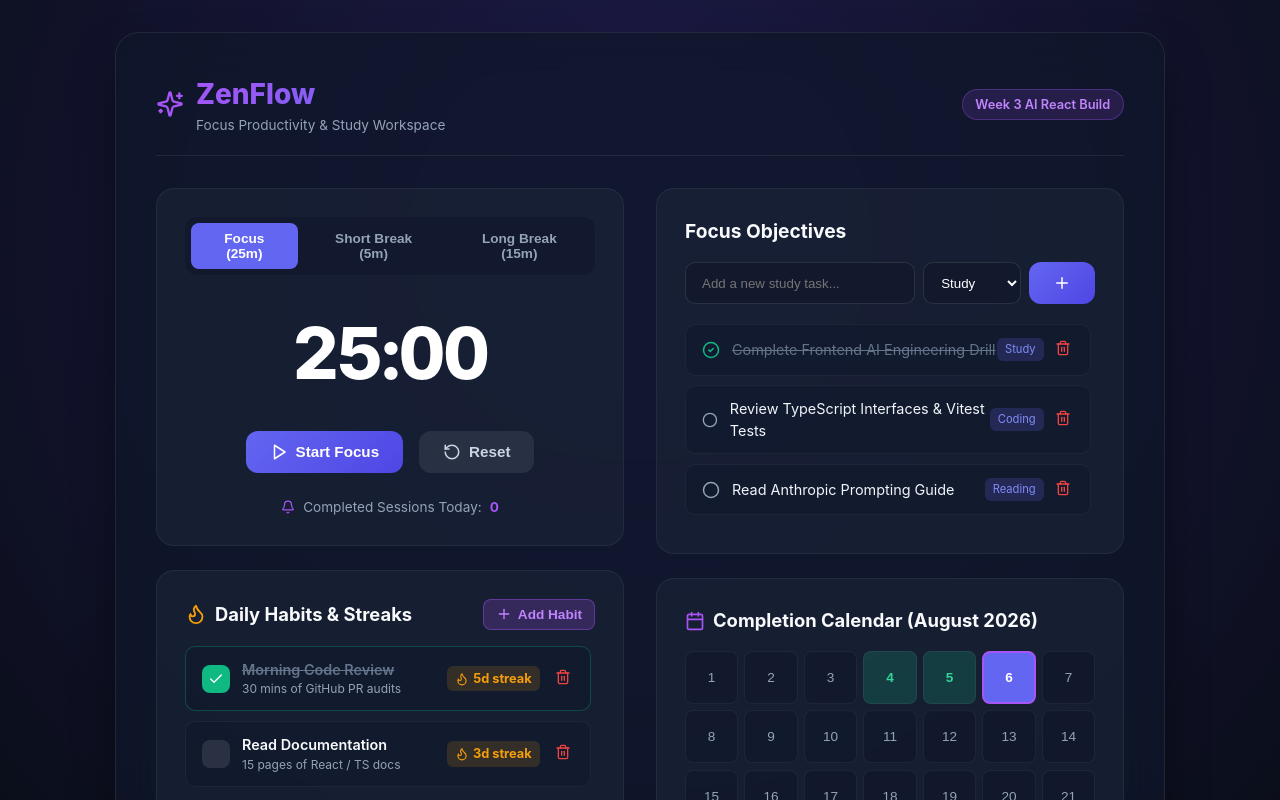
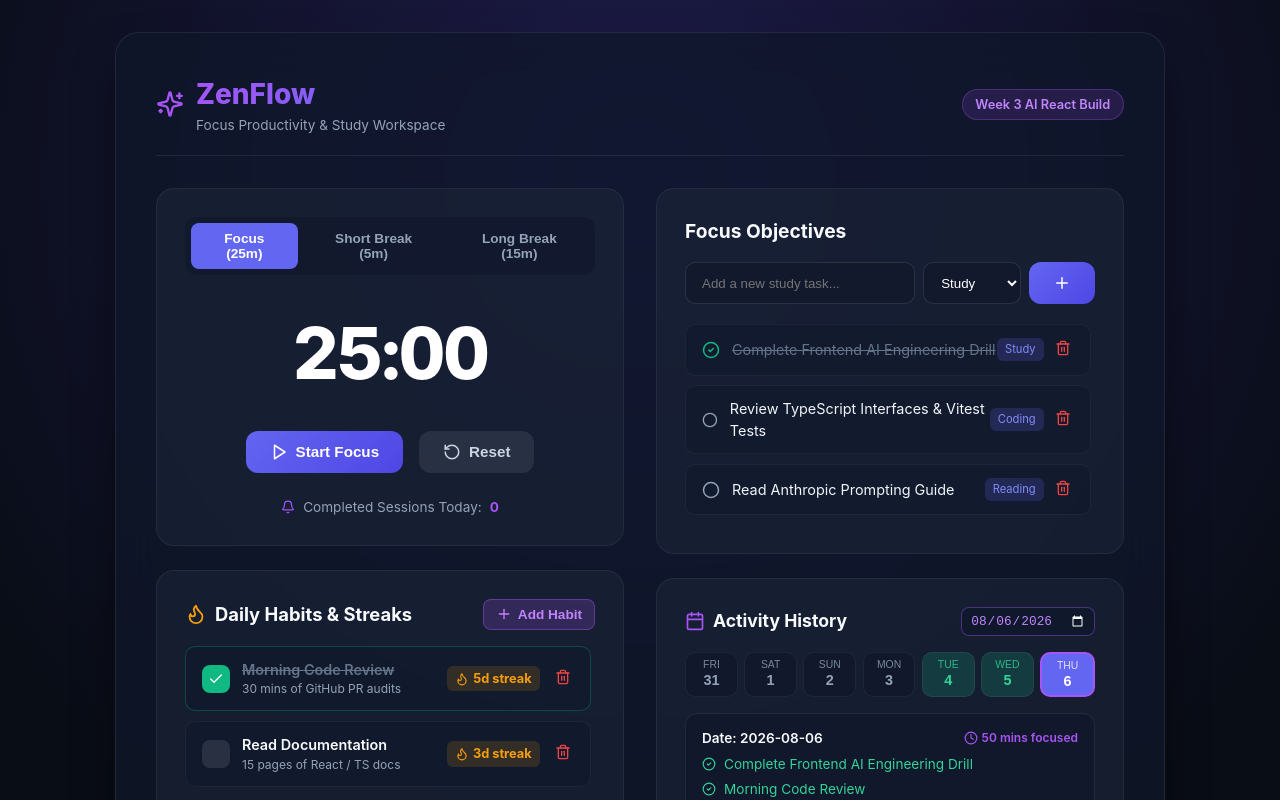
Before and after one commit to Atisha-Priyadarshani/ZenFlow-Focus-Hub, a React (Vite) app in the folder ZenFlow/: page / in a window 1280 px wide. Shown: the top 800 px of the page. Built offline with nearby package versions, Linux system fonts and the light colour scheme.

Commit message:
Refactor Activity History Calendar into compact 7-day strip with native date picker

```diff
--- a/ZenFlow/src/components/CompletionCalendar.tsx
+++ b/ZenFlow/src/components/CompletionCalendar.tsx
@@ -31,38 +31,39 @@ const BG_SELECTED = '#6366f1';
 const BG_RECORD = 'rgba(16, 185, 129, 0.2)';
 const BG_DEFAULT = 'rgba(15, 23, 42, 0.6)';
 
-interface DayButtonProps {
-  day: number;
+interface DayPillProps {
+  dayName: string;
+  dayNum: number;
   isSelected: boolean;
   hasRecord: boolean;
   onClick: () => void;
 }
 
-const DayButton: React.FC<DayButtonProps> = ({ day, isSelected, hasRecord, onClick }) => {
+const DayPill: React.FC<DayPillProps> = ({ dayName, dayNum, isSelected, hasRecord, onClick }) => {
   const borderVal = isSelected ? BORDER_ACTIVE : BORDER_DEFAULT;
   const bgVal = isSelected ? BG_SELECTED : hasRecord ? BG_RECORD : BG_DEFAULT;
   const colorVal = isSelected ? '#ffffff' : hasRecord ? '#34d399' : '#94a3b8';
-  const weightVal = isSelected || hasRecord ? 700 : 400;
 
   return (
     <button
       onClick={onClick}
       style={{
-        aspectRatio: '1',
-        borderRadius: '8px',
+        flex: 1,
+        padding: '0.4rem 0.2rem',
+        borderRadius: '10px',
         border: borderVal,
         background: bgVal,
         color: colorVal,
-        fontWeight: weightVal,
-        fontSize: '0.85rem',
         cursor: 'pointer',
         display: 'flex',
+        flexDirection: 'column',
         alignItems: 'center',
-        justifyContent: 'center',
+        gap: '0.1rem',
       }}
-      aria-label="Select calendar date"
+      aria-label="Select date pill"
     >
-      {day}
+      <span style={{ fontSize: '0.65rem', textTransform: 'uppercase', opacity: 0.8 }}>{dayName}</span>
+      <span style={{ fontSize: '0.9rem', fontWeight: 700 }}>{dayNum}</span>
     </button>
   );
 };
@@ -70,33 +71,51 @@ const DayButton: React.FC<DayButtonProps> = ({ day, isSelected, hasRecord, onCli
 export const CompletionCalendar: React.FC = () => {
   const [selectedDate, setSelectedDate] = useState<string>(new Date().toISOString().split('T')[0]);
 
-  const today = new Date();
-  const year = today.getFullYear();
-  const month = today.getMonth();
-  const daysInMonth = new Date(year, month + 1, 0).getDate();
-
-  const daysArray = Array.from({ length: daysInMonth }, (_, i) => {
-    const d = i + 1;
-    const dateStr = `${year}-${String(month + 1).padStart(2, '0')}-${String(d).padStart(2, '0')}`;
-    return { day: d, dateStr };
+  // Generate last 7 days (Today & past 6 days)
+  const last7Days = Array.from({ length: 7 }, (_, i) => {
+    const d = new Date();
+    d.setDate(d.getDate() - (6 - i));
+    const dateStr = d.toISOString().split('T')[0];
+    const dayName = d.toLocaleDateString('en-US', { weekday: 'short' });
+    const dayNum = d.getDate();
+    return { dateStr, dayName, dayNum };
   });
 
   const selectedRecord = MOCK_HISTORY[selectedDate];
 
   return (
     <div className="card" style={{ marginTop: '1.5rem' }} role="region" aria-label="Activity History Calendar">
-      <div style={{ display: 'flex', alignItems: 'center', gap: '0.5rem', marginBottom: '1rem' }}>
-        <CalendarIcon size={20} color="#a855f7" />
-        <h3 style={{ margin: 0, fontSize: '1.15rem', color: '#f8fafc' }}>
-          Completion Calendar ({today.toLocaleString('default', { month: 'long', year: 'numeric' })})
-        </h3>
+      <div style={{ display: 'flex', justifyContent: 'space-between', alignItems: 'center', marginBottom: '1rem' }}>
+        <div style={{ display: 'flex', alignItems: 'center', gap: '0.5rem' }}>
+          <CalendarIcon size={20} color="#a855f7" />
+          <h3 style={{ margin: 0, fontSize: '1.1rem', color: '#f8fafc' }}>Activity History</h3>
+        </div>
+
+        {/* Compact Date Picker for older dates */}
+        <input
+          type="date"
+          value={selectedDate}
+          onChange={(e) => setSelectedDate(e.target.value)}
+          style={{
+            background: 'rgba(15, 23, 42, 0.7)',
+            border: '1px solid rgba(168, 85, 247, 0.4)',
+            color: '#c084fc',
+            borderRadius: '8px',
+            padding: '0.3rem 0.5rem',
+            fontSize: '0.8rem',
+            cursor: 'pointer',
+          }}
+          aria-label="Pick date"
+        />
       </div>
 
-      <div style={{ display: 'grid', gridTemplateColumns: 'repeat(7, 1fr)', gap: '0.4rem', marginBottom: '1.25rem' }}>
-        {daysArray.map(({ day, dateStr }) => (
-          <DayButton
+      {/* Sleek 7-Day Compact Strip */}
+      <div style={{ display: 'flex', gap: '0.4rem', marginBottom: '1rem' }}>
+        {last7Days.map(({ dateStr, dayName, dayNum }) => (
+          <DayPill
             key={dateStr}
-            day={day}
+            dayName={dayName}
+            dayNum={dayNum}
             isSelected={selectedDate === dateStr}
             hasRecord={Boolean(MOCK_HISTORY[dateStr])}
             onClick={() => setSelectedDate(dateStr)}
@@ -104,10 +123,11 @@ export const CompletionCalendar: React.FC = () => {
         ))}
       </div>
 
-      <div style={{ background: 'rgba(15, 23, 42, 0.6)', borderRadius: '12px', padding: '1rem', border: '1px solid rgba(255,255,255,0.08)' }}>
-        <div style={{ display: 'flex', justifyContent: 'space-between', alignItems: 'center', marginBottom: '0.5rem' }}>
+      {/* Selected Date Activity Summary */}
+      <div style={{ background: 'rgba(15, 23, 42, 0.6)', borderRadius: '12px', padding: '0.85rem 1rem', border: '1px solid rgba(255,255,255,0.08)' }}>
+        <div style={{ display: 'flex', justifyContent: 'space-between', alignItems: 'center', marginBottom: '0.4rem' }}>
           <span style={{ fontSize: '0.85rem', fontWeight: 600, color: '#f8fafc' }}>
-            Selected Date: {selectedDate}
+            Date: {selectedDate}
           </span>
           {selectedRecord && (
             <span style={{ fontSize: '0.75rem', color: '#a855f7', display: 'flex', alignItems: 'center', gap: '0.25rem', fontWeight: 600 }}>
@@ -122,9 +142,6 @@ export const CompletionCalendar: React.FC = () => {
           </p>
         ) : (
           <div>
-            <div style={{ fontSize: '0.8rem', color: '#cbd5e1', marginBottom: '0.4rem', fontWeight: 600 }}>
-              Completed Items:
-            </div>
             {selectedRecord.completedTasks.map((t, idx) => (
               <div key={idx} style={{ display: 'flex', alignItems: 'center', gap: '0.5rem', fontSize: '0.85rem', color: '#34d399', marginBottom: '0.25rem' }}>
                 <CheckCircle2 size={14} /> {t}
```
